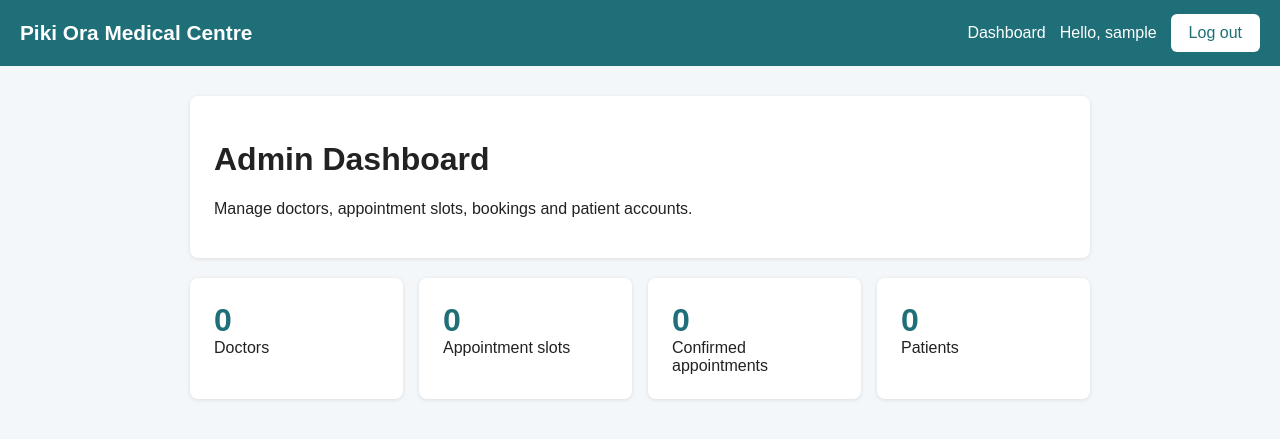
After one commit to Sands02/piki-ora-clinic, a Django app: page /dashboard/ in a window 1280 px wide. The commit adds this page. Shown: the top 439 px of the page. Run offline with Django 5.2, Linux system fonts and the light colour scheme; the visitor is signed in with stand-in values (Sample User, id 1); data comes from the database, SQL or seed files in the repository; data that the repository does not hold is empty.

Commit message:
Add staff-only admin dashboard with role-based access control

```diff
--- /dev/null
+++ b/clinic/decorators.py
@@ -0,0 +1,19 @@
+from functools import wraps
+
+from django.contrib import messages
+from django.contrib.auth.decorators import login_required
+from django.shortcuts import redirect
+
+
+def staff_required(view_func):
+    """Allow only logged-in staff users; send everyone else away."""
+
+    @wraps(view_func)
+    @login_required
+    def wrapper(request, *args, **kwargs):
+        if not request.user.is_staff:
+            messages.error(request, "You do not have permission to access the admin dashboard.")
+            return redirect("home")
+        return view_func(request, *args, **kwargs)
+
+    return wrapper
--- a/clinic/templates/clinic/base.html
+++ b/clinic/templates/clinic/base.html
@@ -19,6 +19,8 @@
         .message.error { background: #fdecea; }
         label { display: block; margin-top: 12px; font-weight: bold; }
         input, select, textarea { width: 100%; padding: 8px; margin-top: 4px; box-sizing: border-box; border: 1px solid #ccc; border-radius: 6px; font-size: 1rem; }
+        .grid { display: grid; grid-template-columns: repeat(auto-fit, minmax(180px, 1fr)); gap: 16px; margin-top: 20px; }
+        .stat { font-size: 2rem; font-weight: bold; color: #1f6f78; }
     </style>
 </head>
 <body>
@@ -26,6 +28,9 @@
         <a class="brand" href="{% url 'home' %}">Piki Ora Medical Centre</a>
         <nav>
             {% if user.is_authenticated %}
+                {% if user.is_staff %}
+                    <a href="{% url 'dashboard' %}">Dashboard</a>
+                {% endif %}
                 <span>Hello, {{ user.username }}</span>
                 <form method="post" action="{% url 'logout' %}">
                     {% csrf_token %}
--- /dev/null
+++ b/clinic/templates/clinic/dashboard/home.html
@@ -0,0 +1,38 @@
+<!DOCTYPE html>
+<html lang="en">
+<head>
+    <meta charset="UTF-8">
+    <title>Title</title>
+</head>
+<body>
+{% extends "clinic/base.html" %}
+
+{% block title %}Admin Dashboard | Piki Ora Medical Centre{% endblock %}
+
+{% block content %}
+<div class="card">
+    <h1>Admin Dashboard</h1>
+    <p>Manage doctors, appointment slots, bookings and patient accounts.</p>
+</div>
+
+<div class="grid">
+    <div class="card">
+        <div class="stat">{{ doctor_count }}</div>
+        <div>Doctors</div>
+    </div>
+    <div class="card">
+        <div class="stat">{{ slot_count }}</div>
+        <div>Appointment slots</div>
+    </div>
+    <div class="card">
+        <div class="stat">{{ appointment_count }}</div>
+        <div>Confirmed appointments</div>
+    </div>
+    <div class="card">
+        <div class="stat">{{ patient_count }}</div>
+        <div>Patients</div>
+    </div>
+</div>
+{% endblock %}
+</body>
+</html>
--- a/clinic/urls.py
+++ b/clinic/urls.py
@@ -5,4 +5,7 @@ from . import views
 urlpatterns = [
     path("", views.home, name="home"),
     path("register/", views.register, name="register"),
+
+    # Admin dashboard
+    path("dashboard/", views.dashboard, name="dashboard"),
 ]
--- a/clinic/views.py
+++ b/clinic/views.py
@@ -1,8 +1,11 @@
 from django.contrib import messages
 from django.contrib.auth import login
+from django.contrib.auth.models import User
 from django.shortcuts import redirect, render
 
+from .decorators import staff_required
 from .forms import PatientRegistrationForm
+from .models import Appointment, AppointmentSlot, Doctor
 
 
 def home(request):
@@ -24,3 +27,16 @@ def register(request):
         form = PatientRegistrationForm()
 
     return render(request, "clinic/register.html", {"form": form})
+
+
+# ---------- Admin dashboard (staff only) ----------
+
+@staff_required
+def dashboard(request):
+    context = {
+        "doctor_count": Doctor.objects.count(),
+        "slot_count": AppointmentSlot.objects.count(),
+        "appointment_count": Appointment.objects.filter(status=Appointment.STATUS_CONFIRMED).count(),
+        "patient_count": User.objects.filter(is_staff=False).count(),
+    }
+    return render(request, "clinic/dashboard/home.html", context)
```
